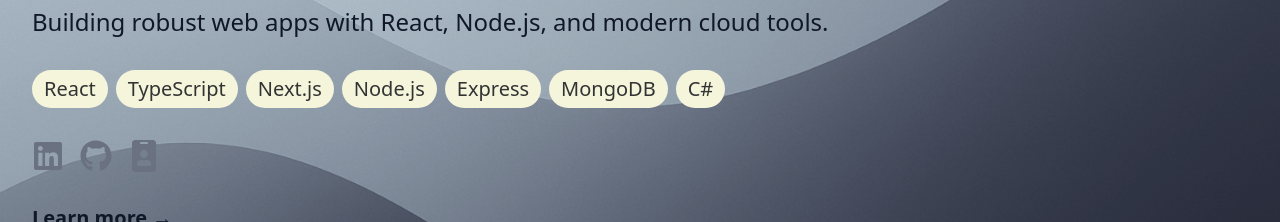
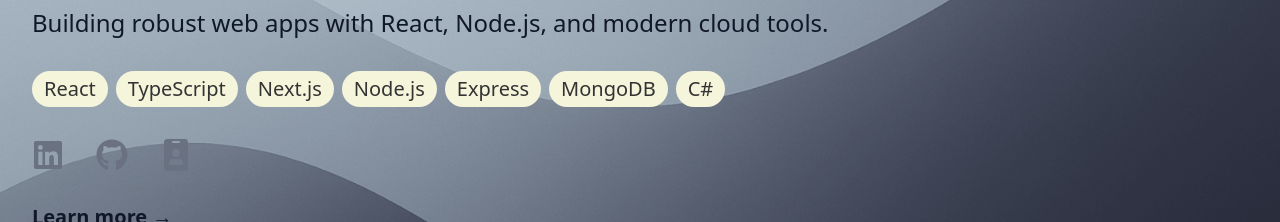
Before and after one commit to eloritzkovitz/portfolio, a React (Vite) app: page / in a window 1280 px wide. Shown: the part 425-647 px from the top of the page. Built offline with nearby package versions, Linux system fonts and the light colour scheme.

Commit message:
Updated tech tags

```diff
--- a/src/components/Banner.tsx
+++ b/src/components/Banner.tsx
@@ -1,6 +1,7 @@
 import { FaLinkedin, FaGithub, FaIdBadge } from "react-icons/fa";
 import { Link } from "react-router-dom";
 import { Typewriter } from "react-simple-typewriter";
+import TechTag from "./TechTag";
 
 const primarySkills = [
   "React",
@@ -32,19 +33,15 @@
             Full-Stack Developer
           </h2>
           <p className="text-sm sm:text-lg md:text-2xl text-gray-900 mb-8">
-            Building robust web apps with React, Node.js, and modern cloud tools.
+            Building robust web apps with React, Node.js, and modern cloud
+            tools.
           </p>
           <div className="flex flex-wrap justify-center md:justify-start gap-2 mb-8">
             {primarySkills.map((skill, idx) => (
-              <span
-                key={idx}
-                className="tech-tag text-xs sm:text-sm md:text-base px-2 py-1 sm:px-3 sm:py-1.5 rounded"
-              >
-                {skill}
-              </span>
+              <TechTag key={idx}>{skill}</TechTag>
             ))}
           </div>
-          <div className="flex gap-4 justify-center md:justify-start mb-6">
+          <div className="flex gap-8 justify-center md:justify-start mb-6">
             <a
               href="https://linkedin.com/in/elor-itzkovitz"
               target="_blank"
--- a/src/components/ProjectCard.tsx
+++ b/src/components/ProjectCard.tsx
@@ -1,6 +1,6 @@
 import React from "react";
 import { Link } from "react-router-dom";
-import "../styles/ProjectCard.css";
+import TechTag from "./TechTag";
 
 interface ProjectCardProps {
   name: string;
@@ -28,12 +28,7 @@
       </p>
       <div className="flex flex-wrap gap-2 mb-4 md:mb-8">
         {tech.map((t, idx) => (
-          <span
-            key={idx}
-            className="tech-tag bg-gray-200 dark:bg-white/10 text-gray-900 dark:text-white px-2 py-1 rounded"
-          >
-            {t}
-          </span>
+          <TechTag key={idx}>{t}</TechTag>
         ))}
       </div>
       {/* Link */}
--- /dev/null
+++ b/src/components/TechTag.tsx
@@ -0,0 +1,13 @@
+import React from "react";
+
+interface TechTagProps {
+  children: React.ReactNode;
+}
+
+const TechTag: React.FC<TechTagProps> = ({ children }) => (
+  <span className="tech-tag text-base sm:text-lg md:text-xl lg:text-lg xl:text-xl px-2 py-1 sm:px-3 sm:py-1.5 rounded">
+    {children}
+  </span>
+);
+
+export default TechTag;
--- a/src/pages/About.tsx
+++ b/src/pages/About.tsx
@@ -1,6 +1,7 @@
 import { useState, useEffect } from "react";
 import { FaList, FaTh, FaIdBadge } from "react-icons/fa";
 import SectionsNavigator from "../components/SectionsNavigator";
+import TechTag from "../components/TechTag";
 import { aboutCards } from "../data/aboutData";
 import skillsData from "../data/skillsData";
 import "../styles/About.css";
@@ -94,12 +95,11 @@
                     <div className="flex flex-wrap gap-2 sm:gap-3">
                       {skillsData.flatMap((skillCategory) =>
                         skillCategory.skills.map((skill, skillIndex) => (
-                          <span
+                          <TechTag
                             key={`${skillCategory.category}-${skillIndex}`}
-                            className="tech-tag text-xs sm:text-base px-2 py-1 sm:px-3 sm:py-1.5"
                           >
                             {skill}
-                          </span>
+                          </TechTag>
                         ))
                       )}
                     </div>
@@ -132,12 +132,7 @@
                           {isExpanded && (
                             <div className="flex flex-wrap gap-2 sm:gap-3 mt-2">
                               {skillCategory.skills.map((skill, skillIndex) => (
-                                <span
-                                  key={skillIndex}
-                                  className="tech-tag text-xs sm:text-base px-2 py-1 sm:px-3 sm:py-1.5"
-                                >
-                                  {skill}
-                                </span>
+                                <TechTag key={skillIndex}>{skill}</TechTag>
                               ))}
                             </div>
                           )}
--- a/src/pages/ProjectPage.tsx
+++ b/src/pages/ProjectPage.tsx
@@ -3,6 +3,7 @@
 import { FaChevronLeft, FaChevronRight } from "react-icons/fa";
 import ImageViewer from "../components/ImageViewer";
 import SectionsNavigator from "../components/SectionsNavigator";
+import TechTag from "../components/TechTag";
 import projects from "../data/projectsData";
 
 const ProjectPage: React.FC = () => {
@@ -195,12 +196,7 @@
           </h2>
           <div className="flex flex-wrap gap-2 sm:gap-3">
             {project.tech.map((tech, index) => (
-              <span
-                key={index}
-                className="tech-tag text-xs sm:text-base px-2 py-1 sm:px-3 sm:py-1.5"
-              >
-                {tech}
-              </span>
+              <TechTag key={index}>{tech}</TechTag>
             ))}
           </div>
         </div>
--- a/src/styles/ProjectCard.css
+++ /dev/null
@@ -1,14 +0,0 @@
-.tech-tag {
-  background-color: #f5f5dc;
-  color: #333333;
-  font-size: 1.25rem;
-  font-weight: 500;
-  padding: 0.25rem 0.75rem;
-  border-radius: 9999px;
-  transition: background-color 0.3s ease, color 0.3s ease;
-}
-
-.tech-tag:hover {
-  background-color: #38b2ac;
-  color: #ffffff;
-}
--- a/src/styles/index.css
+++ b/src/styles/index.css
@@ -102,6 +102,21 @@
   display: flex;
   align-items: center;
   justify-content: center;
+}
+
+/* Tech tags */
+.tech-tag {
+  background-color: #f5f5dc;
+  color: #333333;
+  font-weight: 500;
+  padding: 0.25rem 0.75rem;
+  border-radius: 9999px;
+  transition: background-color 0.3s ease, color 0.3s ease;
+}
+
+.tech-tag:hover {
+  background-color: #38b2ac;
+  color: #ffffff;
 }
 
 /* Carousel Container */
@@ -211,22 +226,6 @@
   background-color: #2dd4bf;
 }
 
-/* Tech tags */
-.tech-tag {
-  background-color: #f5f5dc;
-  color: #333333;
-  font-size: 1rem;
-  font-weight: 500;
-  padding: 0.25rem 0.75rem;
-  border-radius: 9999px;
-  transition: background-color 0.3s ease, color 0.3s ease;
-}
-
-.tech-tag:hover {
-  background-color: #38b2ac;
-  color: #ffffff;
-}
-
 .flex {
   display: flex;
 }
```
